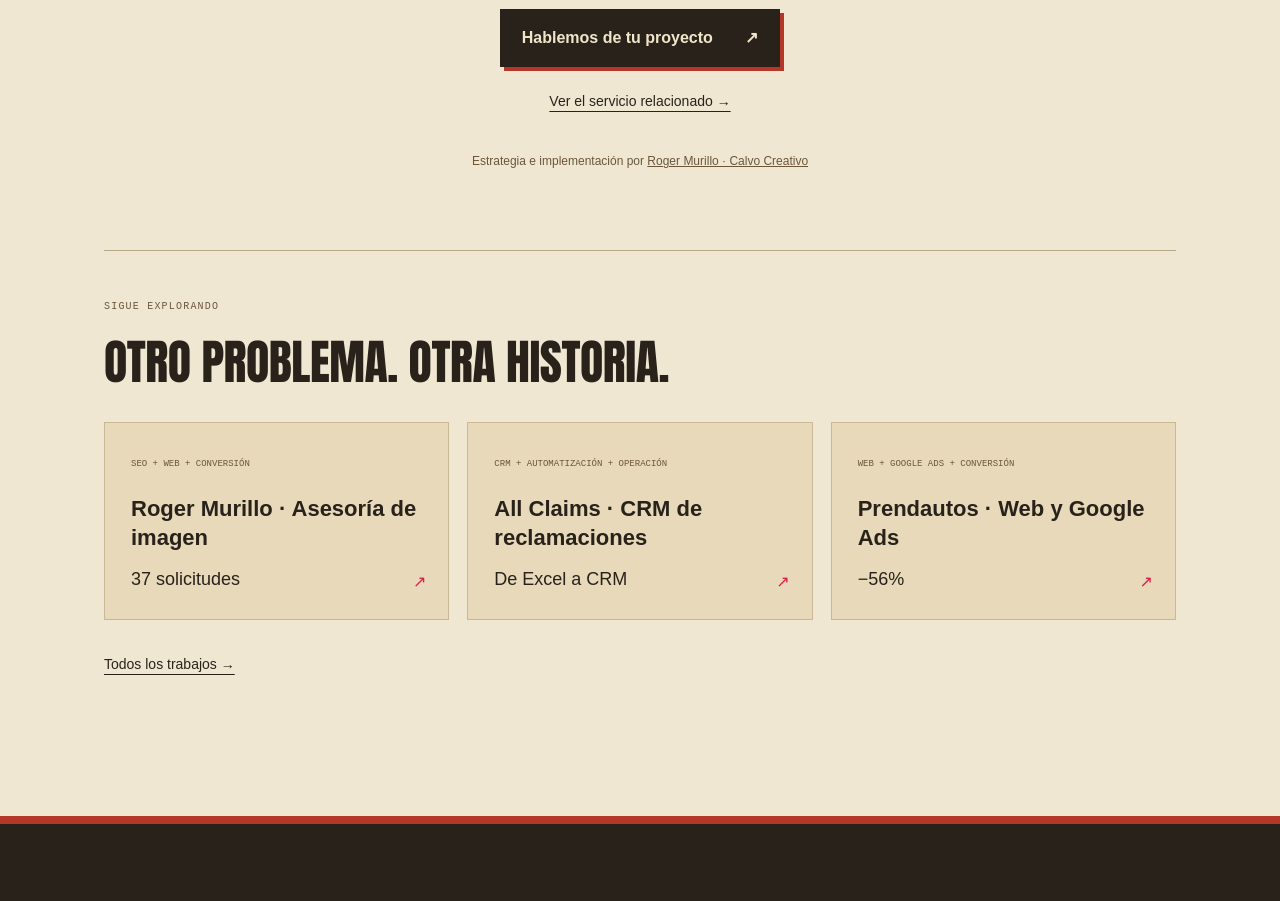
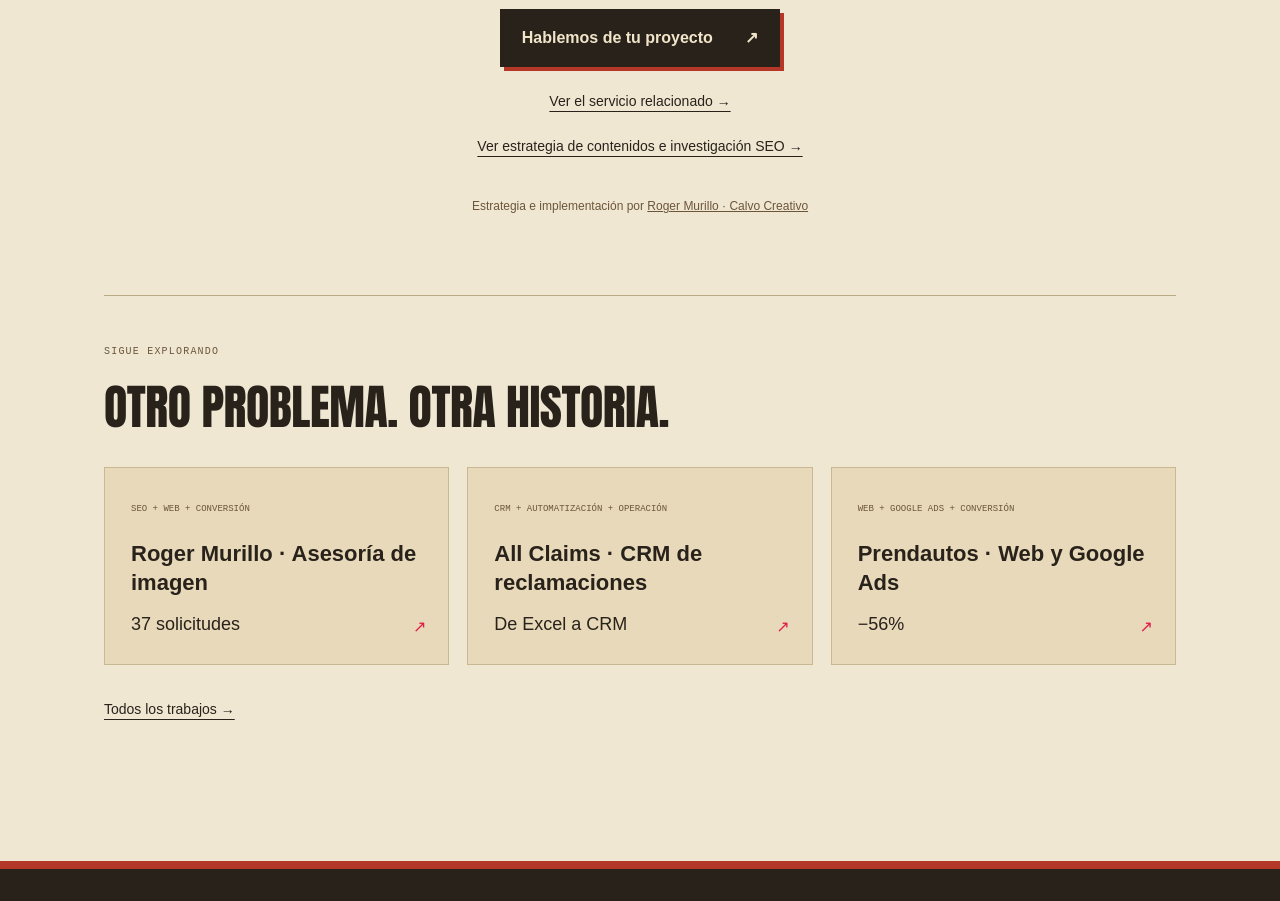
Before and after one commit to germur/Calvo-Creativo-2.0, an Astro site: page /casos/german-montenegro in a window 1280 px wide. Shown: the part 6800-7701 px from the top of the page. Built offline with nearby package versions, Linux system fonts and the light colour scheme; Astro itself is replaced by a stand-in of ours.

Commit message:
Connect documented search-intent case to content consulting

```diff
--- a/src/layouts/CaseStudy.astro
+++ b/src/layouts/CaseStudy.astro
@@ -79,7 +79,7 @@ const schema = {'@context':'https://schema.org','@graph':[
 
         <div class="takeaway"><span class="section-index">El aprendizaje</span><p>{item.lesson}</p></div>
       </section>
-      <section class="case-closing"><p class="case-kicker">Del caso a tu negocio</p><h2>¿Qué problema necesitas resolver?</h2><p>Cuéntame en qué punto estás. Empecemos por entenderlo.</p><a href="/contacto" class="case-action">Hablemos de tu proyecto <span aria-hidden="true">↗</span></a><a href={item.service} class="service-link">Ver el servicio relacionado →</a><div class="case-author">Estrategia e implementación por <a href="/autor/roger-murillo">Roger Murillo · Calvo Creativo</a></div></section>
+      <section class="case-closing"><p class="case-kicker">Del caso a tu negocio</p><h2>¿Qué problema necesitas resolver?</h2><p>Cuéntame en qué punto estás. Empecemos por entenderlo.</p><a href="/contacto" class="case-action">Hablemos de tu proyecto <span aria-hidden="true">↗</span></a><a href={item.service} class="service-link">Ver el servicio relacionado →</a>{item.slug === 'german-montenegro' && <a href="/consultoria/estrategia-contenidos-autoridad" class="service-link">Ver estrategia de contenidos e investigación SEO →</a>}<div class="case-author">Estrategia e implementación por <a href="/autor/roger-murillo">Roger Murillo · Calvo Creativo</a></div></section>
       <section class="other-cases"><div><p class="section-index">Sigue explorando</p><h2>Otro problema. Otra historia.</h2></div><div class="other-case-grid">{cases.filter(other=>other.slug!==item.slug).map(other=><a href={`/casos/${other.slug}`}><span>{other.category}</span><h3>{other.client}</h3><p>{other.signal}</p><span class="other-arrow" aria-hidden="true">↗</span></a>)}</div><a href="/casos" class="all-cases-link">Todos los trabajos →</a></section>
     </div>
   </article>
```
